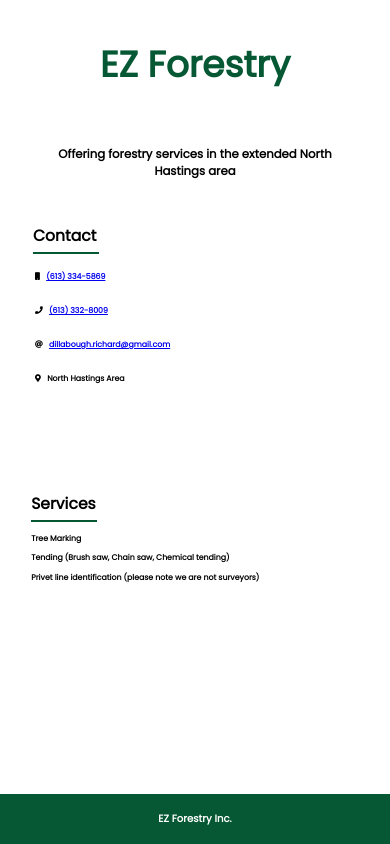
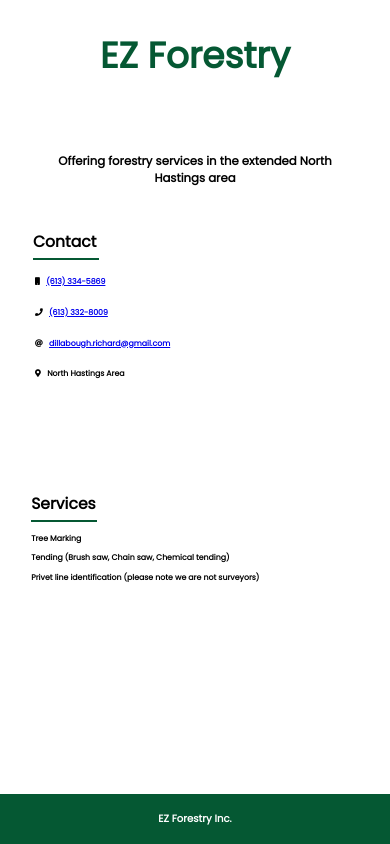
Before and after one commit to EZForestry/EZForestry.github.io, a plain HTML site: page index.html in a window 390 px wide. Shown: the top 844 px of the page. Drawn offline with nearby package versions, Linux system fonts and the light colour scheme.

Commit message:
Minor Fixes

```diff
--- a/index.css
+++ b/index.css
@@ -351,7 +351,7 @@ button:focus {
         display:block;
     }
     #inner_table tr td{
-        padding:10px 0px !important;
+        padding: 1vh 1vw 1vh 0 !important;
     }
     #contact {
         width:40%;
@@ -387,7 +387,7 @@ button:focus {
     header {
         width:96vw;
         background:#fff;
-        padding:4vh 2vw;
+        padding:3vh 2vw 0;
         position:absolute;
     }
     #header table tr td {
```
